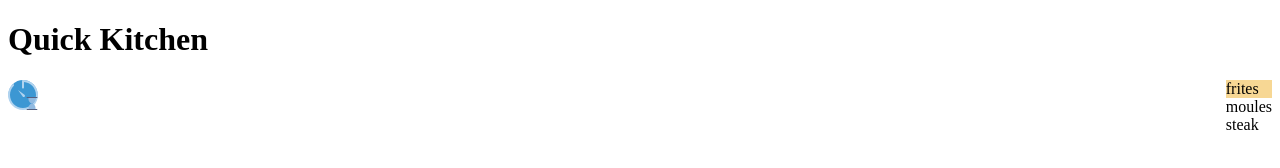
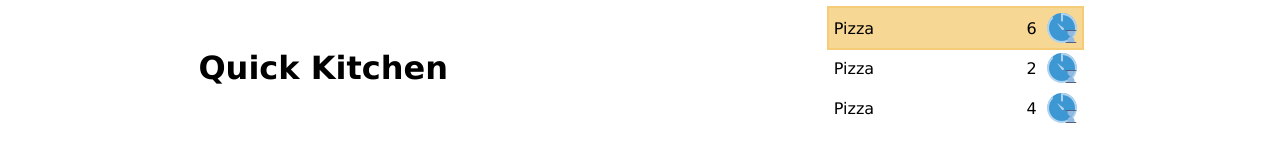
Before and after one commit to guillaumepn/quick-kitchen, a website built with webpack: page index.html in a window 1280 px wide. Built offline with nearby package versions, Linux system fonts and the light colour scheme.

Commit message:
timer with requestanimationframe and promises + displaying countdown

```diff
--- a/levels.json
+++ b/levels.json
@@ -1,7 +1,7 @@
 {
     "1": {
         "1": "pizza",
-        "2": "burger"
+        "2": "pizza"
     },
     "2": {
         "1": "moulesfrites",
--- a/main.js
+++ b/main.js
@@ -1,33 +1,28 @@
 import './styles/main.scss';
 
-import {root, title, timerImage, dishArea, dishes} from './modules/base';
-import Tomate from './modules/classes/ingredients/Tomate';
-import Pizza from './modules/classes/dishes/Pizza';
+import {root, title, dishArea, dishList} from './modules/base';
 import {handleControls} from './modules/controls';
-import {updateActiveDish} from './modules/utils';
-
-// Crée une div pour chaque plat et assigne la classe `active` au premier plat
-dishes.filter(function (dish) {
-    let newDish = document.createElement('div');
-    newDish.classList.add('dish');
-    newDish.innerText = dish.name;
-    dishArea.append(newDish);
-    if (dish.active) newDish.classList.add('active');
-});
-
-updateActiveDish(dishes);
-
-let tomate = new Tomate('la', 'tomate');
-let pizza = new Pizza('la', 'pizza');
-
-console.log(tomate.display());
-console.log(pizza.html());
-
-pizza.addIngredient(tomate);
-
-console.log(pizza.showIngredients());
 
 handleControls();
 
+// Met à jour le DOM à chaque frame
+function render() {
+
+    // Affichage du plat sélectionné
+    Array.from(document.querySelectorAll('.dish')).filter(function (dish, index) {
+        dish.classList.remove('active');
+        let chrono = dish.querySelector('.chrono');
+        dishList[index].waitingDuration = dishList[index].timer.duration;
+        chrono.dataset.duration = dishList[index].timer.duration;
+        chrono.innerText = dishList[index].timer.duration;
+        if (dishList[index].active) dish.classList.add('active');
+        if (dishList[index].timer.done) dish.classList.add('done');
+    });
+
+    requestAnimationFrame(render);
+}
+
+requestAnimationFrame(render);
+
 // Ajoute l'ensemble des éléments au DOM
-root.append(title, timerImage, dishArea);
+root.append(title, dishArea);
--- a/modules/base.js
+++ b/modules/base.js
@@ -1,26 +1,55 @@
+import Tomate from "./classes/ingredients/Tomate";
+import Pizza from "./classes/dishes/Pizza";
+import Timer from "./classes/timer";
+import {timesUp} from "./utils";
+
 let root = document.getElementById('root');
 
 let title = document.createElement('h1');
 title.innerText = 'Quick Kitchen';
 
-let timerImage = document.createElement('img');
-timerImage.src = 'images/timer.svg';
-timerImage.classList.add('icon');
-
 // Les plats
 let dishArea = document.createElement('div');
 dishArea.classList.add('dishes');
 
-let dishes = [
-    {name: 'frites', active: true},
-    {name: 'moules', active: false},
-    {name: 'steak', active: false},
-];
+let tomate = new Tomate('tomate', 'Tomate');
+let pizza1 = new Pizza('pizza', 'Pizza');
+let pizza2 = new Pizza('pizza', 'Pizza');
+let pizza3 = new Pizza('pizza', 'Pizza');
+
+pizza1.waitingDuration = 12;
+pizza2.waitingDuration = 8;
+pizza3.waitingDuration = 10;
+
+pizza1.active = true;
+pizza2.active = false;
+pizza3.active = false;
+
+pizza1.addIngredient(tomate);
+pizza2.addIngredient(tomate);
+pizza3.addIngredient(tomate);
+
+let dishList = [];
+
+dishList.push(pizza1, pizza2, pizza3);
+
+// Affiche les plats et leur timer dans le DOM
+dishList.filter((dish, index) => {
+    dish.timer = new Timer(`${dish.name}_${index}`, dish.waitingDuration, dish.id);
+
+    timesUp(dish.timer).then(function () {
+        console.log("its over!", dish.timer);
+    });
+    let dishHtml = dish.html();
+    dishHtml.appendChild(dish.timer.html());
+    if (dish.active) dishHtml.classList.add('active');
+    dishArea.append(dishHtml);
+});
+
 
 module.exports = {
     root,
     title,
-    timerImage,
     dishArea,
-    dishes,
+    dishList,
 };
--- a/modules/classes/dish.js
+++ b/modules/classes/dish.js
@@ -1,5 +1,5 @@
 export default class Dish {
-    constructor(id, name, timer, ingredients = [], waitingDuration, cookingDuration, beforeBurnt) {
+    constructor(id, name, timer, ingredients = [], waitingDuration, cookingDuration, beforeBurnt, active) {
         this._id = id;
         this._name = name;
         this._ingredients = ingredients;
@@ -7,10 +7,15 @@ export default class Dish {
         this._cookingDuration = cookingDuration;
         this._beforeBurnt = beforeBurnt;
         this._timer = timer;
+        this._active = active;
     }
 
     html() {
-        return `<div>${this._name}</div>`;
+        let html = document.createElement('div');
+        html.classList.add('dish');
+        html.innerText = this.name;
+
+        return html;
     }
 
     addIngredient(ingredient) {
@@ -76,4 +81,12 @@ export default class Dish {
     set beforeBurnt(value) {
         this._beforeBurnt = value;
     }
+
+    get active() {
+        return this._active;
+    }
+
+    set active(value) {
+        this._active = value;
+    }
 }
--- /dev/null
+++ b/modules/classes/timer.js
@@ -0,0 +1,90 @@
+export default class Timer {
+    constructor(id, duration, type, last = 0, done = null) {
+        this._id = id;
+        this._duration = duration;
+        this._type = type;
+        this.timerId = null;
+        this._done = done;
+        this._last = last;
+
+        this.run.bind(this);
+        this.run();
+    }
+
+    html() {
+        let html = document.createElement('div');
+        html.classList.add('timer');
+
+        let chrono = document.createElement('span');
+        chrono.classList.add('chrono');
+        chrono.setAttribute('data-duration', this.duration);
+        chrono.innerText = this.duration;
+
+        let timerImage = document.createElement('img');
+        timerImage.src = 'images/timer.svg';
+        timerImage.classList.add('icon');
+
+        html.append(chrono, timerImage);
+        return html;
+    }
+
+    get id() {
+        return this._id;
+    }
+
+    set id(value) {
+        this._id = value;
+    }
+
+    get duration() {
+        return this._duration;
+    }
+
+    set duration(value) {
+        this._duration = value;
+    }
+
+    get type() {
+        return this._type;
+    }
+
+    set type(value) {
+        this._type = value;
+    }
+
+    get last() {
+        return this._last;
+    }
+
+    set last(value) {
+        this._last = value;
+    }
+
+    get done() {
+        return this._done;
+    }
+
+    set done(value) {
+        this._done = value;
+    }
+
+    run(now) {
+        if(!this.last || now - this.last >= 1000) {
+            this.last = now;
+            this.duration--;
+        }
+
+        if (this.duration <= 0) {
+            this.stop();
+        } else {
+            this.timerId = requestAnimationFrame(this.run.bind(this));
+        }
+    }
+
+    stop() {
+        this.done = true;
+        console.log('end of timer: ' + this.id);
+        console.log(this.done)
+        cancelAnimationFrame(this.timerId);
+    }
+}
--- a/modules/controls.js
+++ b/modules/controls.js
@@ -1,5 +1,4 @@
-import {dishes} from './base';
-import {updateActiveDish} from './utils';
+import {dishList} from './base';
 
 function handleControls() {
 // Gestion des touches du clavier
@@ -7,24 +6,22 @@ function handleControls() {
         // Flèches du haut et du bas : sélection du plat
         if (e.code === 'ArrowDown') {
             let currentIndex = undefined;
-            dishes.filter(function (dish, index) {
+            dishList.filter(function (dish, index) {
                 if (dish.active) currentIndex = index;
             });
-            dishes[currentIndex].active = false;
+            dishList[currentIndex].active = false;
             currentIndex++;
-            if (currentIndex >= dishes.length) currentIndex = 0;
-            dishes[currentIndex].active = true;
-            updateActiveDish(dishes);
+            if (currentIndex >= dishList.length) currentIndex = 0;
+            dishList[currentIndex].active = true;
         } else if (e.code === 'ArrowUp') {
             let currentIndex = undefined;
-            dishes.filter(function (dish, index) {
+            dishList.filter(function (dish, index) {
                 if (dish.active) currentIndex = index;
             });
-            dishes[currentIndex].active = false;
+            dishList[currentIndex].active = false;
             currentIndex--;
-            if (currentIndex < 0) currentIndex = dishes.length - 1;
-            dishes[currentIndex].active = true;
-            updateActiveDish(dishes);
+            if (currentIndex < 0) currentIndex = dishList.length - 1;
+            dishList[currentIndex].active = true;
         }
 
         // Flèches de gauche et droite : sélection du plat en cuisson
--- a/modules/utils.js
+++ b/modules/utils.js
@@ -1,10 +1,10 @@
-function updateActiveDish(dishes) {
-    Array.from(document.querySelectorAll('.dish')).filter(function (dish, index) {
-        dish.classList.remove('active');
-        if (dishes[index].active) dish.classList.add('active');
+async function timesUp(timer) {
+    return new Promise(resolve => {
+        setTimeout(resolve, timer.duration * 1000);
     });
 }
 
+
 module.exports = {
-    updateActiveDish
+    timesUp,
 };
--- a/styles/components/_dishes.scss
+++ b/styles/components/_dishes.scss
@@ -1,11 +1,34 @@
 .dishes {
-  display: inline-block;
-  float: right;
+  width: 20%;
 
   .dish {
+    display: flex;
+    align-items: center;
+    justify-content: space-between;
+    padding: 5px;
 
     &.active {
       background-color: #f7d794;
+      outline: 2px solid #f5cd79;
+    }
+
+    &.done {
+      background-color: #e77f67;
+    }
+
+    &.active.done {
+      background-color: #f3a683;
+    }
+
+    .timer {
+      display: flex;
+      align-items: center;
+      justify-content: flex-end;
+      width: 70px;
+
+      .chrono {
+        margin: 0 10px;
+      }
     }
   }
 }
--- a/styles/global.scss
+++ b/styles/global.scss
@@ -0,0 +1,6 @@
+#root {
+  display: flex;
+  align-items: center;
+  justify-content: space-around;
+  font-family: Verdana, sans-serif;
+}
```
